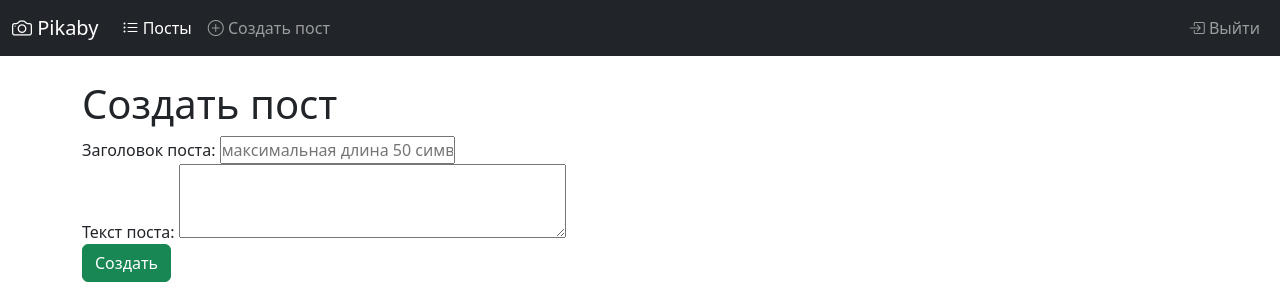
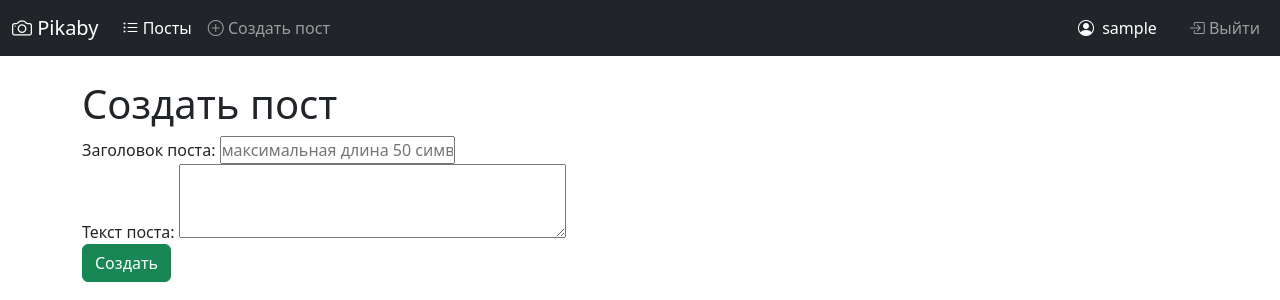
Before and after one commit to JacobTrue2-3/Blog-pica-, a Django app: page /posts/add/ in a window 1280 px wide. Shown: the top 300 px of the page. Run offline with Django 5.2, Linux system fonts and the light colour scheme; the visitor is signed in with stand-in values (Sample User, id 1); some libraries are stand-ins or nearby versions.

Commit message:
Изменен шаблон навбар в base для дальнейшего перехода в профиль

```diff
--- a/templates/base.html
+++ b/templates/base.html
@@ -39,9 +39,11 @@
                     <!-- Меню пользователя (справа) -->
                     <ul class="navbar-nav">
                         {% if request.user.is_authenticated %}
-                            <div "text-white me-3 align-self-center">
-                                Hello {{ request.user }}
-                            </div>
+                            <li class="nav-item">
+                                <a class="nav-link text-white me-3" href="#">
+                                    <i class="bi bi-person-circle me-1"></i> {{ request.user }}
+                                </a>
+                            </li>
                             <li class="nav-item">
                                 <a class="nav-link" href="{% url 'logout' %}">
                                     <i class="bi bi-box-arrow-in-right"></i> Выйти
```
Lines whose indentation alone changed are shown as unchanged.
